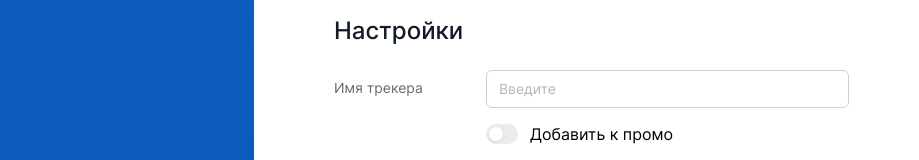
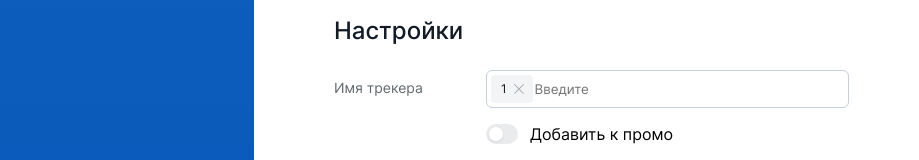
Before and after one commit to Rostick0/data_m, a React (Create React App) app: page /broadcast/email in a window 1280 px wide. Shown: the part 731-891 px from the top of the page, without its empty margins (0-919 px from the left). Built offline with nearby package versions, Linux system fonts and the light colour scheme.

Commit message:
+add view multi input

```diff
--- a/package.json
+++ b/package.json
@@ -15,6 +15,7 @@
     "react-dom": "^18.2.0",
     "react-router-dom": "^6.11.2",
     "react-scripts": "5.0.1",
+    "react-select": "^5.7.3",
     "typescript": "^4.9.5",
     "web-vitals": "^2.1.4"
   },
--- a/src/pages/BroadcastEmail/BroadcastEmail.tsx
+++ b/src/pages/BroadcastEmail/BroadcastEmail.tsx
@@ -5,6 +5,7 @@ import Input from '../../ui/Input/Input';
 import Select from '../../ui/Select/Select';
 import FieldUi from '../../components/Field/Field';
 import InputSwitch from '../../ui/InputSwitch/InputSwitch';
+import InputMulti from '../../ui/InputMulti/InputMulti';
 
 interface BroadcastEmailProps { }
 
@@ -92,10 +93,10 @@ const BroadcastEmail: FC<BroadcastEmailProps> = () => (
       <FieldItemUi
         title="Имя трекера"
       >
-        <Input
+        <InputMulti
           className='input_width_default'
           placeholder="Введите"
-        ></Input>
+        ></InputMulti>
       </FieldItemUi>
       <FieldItemUi>
         <InputSwitch>Добавить к промо</InputSwitch>
--- /dev/null
+++ b/src/ui/InputMulti/InputMulti.module.scss
@@ -0,0 +1,23 @@
+.InputMulti {
+    border: 1px solid var(--basic_border);
+    border-radius: 6px;
+    color: var(--text_primary);
+    display: flex;
+    column-gap: 2px;
+    font-size: 14px;
+    font-family: var(--font-family-default);
+    line-height: 143%;
+    padding: 4px;
+
+    &::placeholder {
+        color: var(--text_tertiary);
+    }
+
+    &:disabled {
+        background-color: var(--basic_background);
+    }
+
+    &__input {
+        flex-grow: 1;
+    }
+}
--- /dev/null
+++ b/src/ui/InputMulti/InputMulti.tsx
@@ -0,0 +1,23 @@
+import React, { FC, InputHTMLAttributes } from 'react';
+import styles from './InputMulti.module.scss';
+import InputTag from '../InputTag/InputTag';
+
+interface InputMultiProps extends InputHTMLAttributes<HTMLInputElement> { }
+
+const InputMulti: FC<InputMultiProps> = props => {
+  const { className, ...rest } = props;
+  const styleClassName = className ? ' ' + className : '';
+
+  return (
+    <div className={styles.InputMulti + styleClassName}>
+      <InputTag>1</InputTag>
+      <input
+        className={styles.InputMulti__input}
+        type="text"
+        {...rest}
+      />
+    </div>
+  );
+};
+
+export default InputMulti;
--- /dev/null
+++ b/src/ui/InputTag/InputTag.module.scss
@@ -0,0 +1,9 @@
+.InputTag {
+    background-color: var(--basic_background);
+    border-radius: 4px;
+    display: flex;
+    align-items: center;
+    font-size: 12px;
+    padding: 2px;
+    padding-left: 10px;
+}
--- /dev/null
+++ b/src/ui/InputTag/InputTag.tsx
@@ -0,0 +1,19 @@
+import React, { FC } from 'react';
+import styles from './InputTag.module.scss';
+
+interface InputTagProps {
+  children?: React.ReactNode | undefined
+}
+
+const InputTag: FC<InputTagProps> = ({
+  children
+}) => (
+  <div className={styles.InputTag}>
+    <span>{children}</span>
+    <svg width="24" height="24" viewBox="0 0 24 24" fill="none" xmlns="http://www.w3.org/2000/svg">
+      <path fill-rule="evenodd" clip-rule="evenodd" d="M7.85355 7.14645C7.65829 6.95118 7.34171 6.95118 7.14645 7.14645C6.95118 7.34171 6.95118 7.65829 7.14645 7.85355L11.2929 12L7.14645 16.1464C6.95118 16.3417 6.95118 16.6583 7.14645 16.8536C7.34171 17.0488 7.65829 17.0488 7.85355 16.8536L12 12.7071L16.1464 16.8536C16.3417 17.0488 16.6583 17.0488 16.8536 16.8536C17.0488 16.6583 17.0488 16.3417 16.8536 16.1464L12.7071 12L16.8536 7.85355C17.0488 7.65829 17.0488 7.34171 16.8536 7.14645C16.6583 6.95118 16.3417 6.95118 16.1464 7.14645L12 11.2929L7.85355 7.14645Z" fill="#142333" fill-opacity="0.33" />
+    </svg>
+  </div>
+);
+
+export default InputTag;
--- /dev/null
+++ b/src/ui/SelectMulti/SelectMulti.module.scss
@@ -0,0 +1 @@
+.SelectMulti {}
```
Also changed, not shown: src/ui/SelectMulti/SelectMulti.tsx (added, +29 -0 lines), 1 other file (tests, documents, lock files or other folders).
